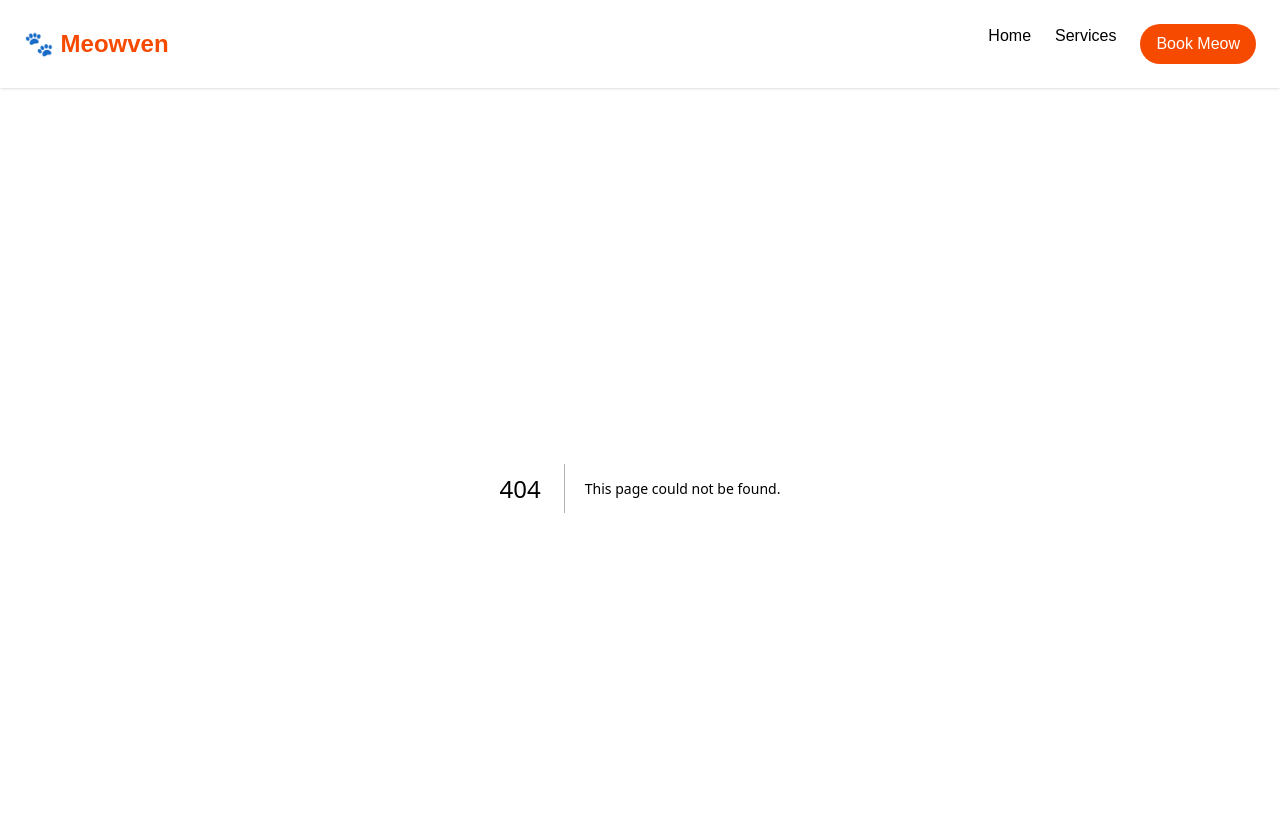
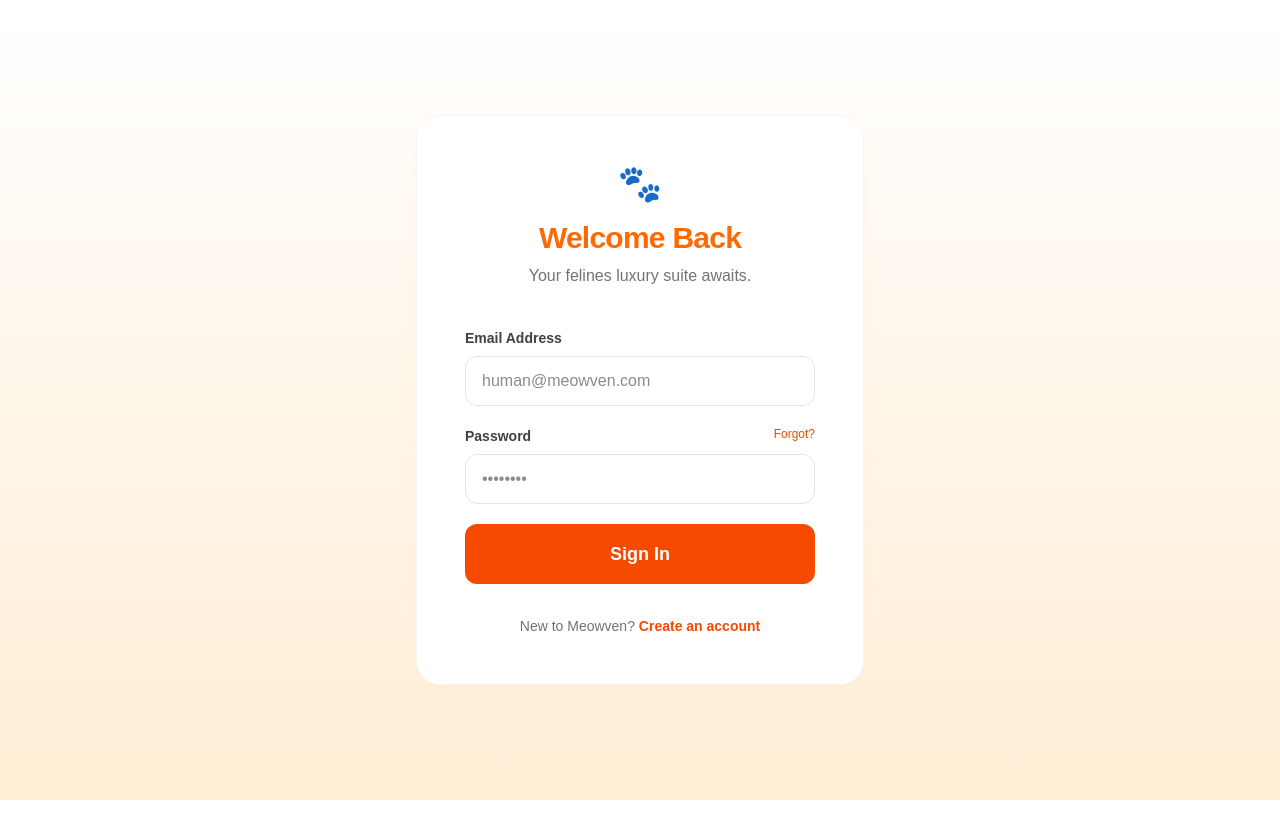
Before and after one commit to Harris-Codes/meowven-hotel, a Next.js app: page /login in a window 1280 px wide. Before the commit this address had no page. Shown: the top 838 px of the page. After the commit the page ends 800 px from the top, so only its background shows below. Built offline with nearby package versions, Linux system fonts and the light colour scheme.

Commit message:
Finalized login UI with dynamic viewport heighjt and custom route grouping

```diff
--- /dev/null
+++ b/app/(homepage)/layout.tsx
@@ -0,0 +1,17 @@
+import Navbar from "@/components/Navbar";
+
+export default function UserLayout({
+    children,
+}:{
+    children : React.ReactNode;
+
+}){
+    return (
+
+        <>
+        <Navbar />
+        {children}
+        </>
+
+    );
+}
--- /dev/null
+++ b/app/(user)/login/page.tsx
@@ -0,0 +1,67 @@
+{/* basically ahref= from html*/}
+import Link from "next/link";
+
+export default function LoginPage() {
+  return (
+
+    <div className="min-h-dvh flex items-center justify-center px-6 bg-gradient-to-b from-white-50 to-orange-100">
+    {/* Layer 1 above: controls the space around the login box*/}
+
+    {/* Layer 2  : this is the card login itself */}
+      <div className="w-full max-w-md bg-white rounded-3xl shadow-xl shadow-orange-100/50 border border-stone-100 p-8 md:p-12">
+
+
+        {/* Header */}
+        <div className="text-center mb-10">
+          <div className="text-4xl mb-4 text-orange-600">🐾</div>
+          <h1 className="text-3xl font-extrabold text-orange-500 tracking-tight ">
+            Welcome Back
+          </h1>
+          <p className="text-stone-500 mt-2">
+            Your felines luxury suite awaits.
+          </p>
+        </div>
+
+        {/* Login Form */}
+        <form className="space-y-5">
+          <div>
+            <label className="block text-sm font-semibold text-stone-700 mb-2">
+              Email Address
+            </label>
+            <input
+              type="email"
+              placeholder="human@meowven.com"
+              className="w-full px-4 py-3 rounded-xl border border-stone-200 focus:border-orange-500 focus:ring-4 focus:ring-orange-500/10 outline-none transition-all"
+            />
+          </div>
+
+          <div>
+            <div className="flex justify-between mb-2">
+              <label className="text-sm font-semibold text-stone-700">
+                Password
+              </label>
+              <a href="#" className="text-xs text-orange-600 hover:underline">Forgot?</a>
+            </div>
+            <input
+              type="password"
+              placeholder="••••••••"
+              className="w-full px-4 py-3 rounded-xl border border-stone-200 focus:border-orange-500 focus:ring-4 focus:ring-orange-500/10 outline-none transition-all"
+            />
+          </div>
+
+          <button className="w-full bg-orange-600 text-white py-4 rounded-xl font-bold text-lg hover:bg-orange-700 hover:shadow-lg hover:shadow-orange-200 transition-all active:scale-[0.98]">
+            Sign In
+          </button>
+        </form>
+
+        {/* Footer Link */}
+        <p className="text-center mt-8 text-stone-500 text-sm">
+          New to Meowven?{" "}
+          <Link href="/book" className="text-orange-600 font-bold hover:text-orange-700">
+            Create an account
+          </Link>
+        </p>
+      </div>
+    </div>
+  );
+}
--- /dev/null
+++ b/app/(user)/register/page.tsx
@@ -0,0 +1,8 @@
+export default function RegisterPage() {
+  return (
+    <div>
+      <h1>Register</h1>
+      {/* Add your registration form or content here */}
+    </div>
+  );
+}
--- a/app/layout.tsx
+++ b/app/layout.tsx
@@ -1,5 +1,5 @@
 import type { Metadata } from "next";
-import Navbar from "../components/Navbar";
+
 import { Geist, Geist_Mono } from "next/font/google";
 import "./globals.css";
 
@@ -26,9 +26,8 @@ export default function RootLayout({
   return (
     <html lang="en">
       <body
-        className={`${geistSans.variable} ${geistMono.variable} antialiased`}
-      >
-        <Navbar/>
+        className={`${geistSans.variable} ${geistMono.variable} antialiased`}>
+
         {children}
       </body>
     </html>
```
Also changed, not shown: app/(homepage)/page.tsx (renamed from app/page.tsx).
